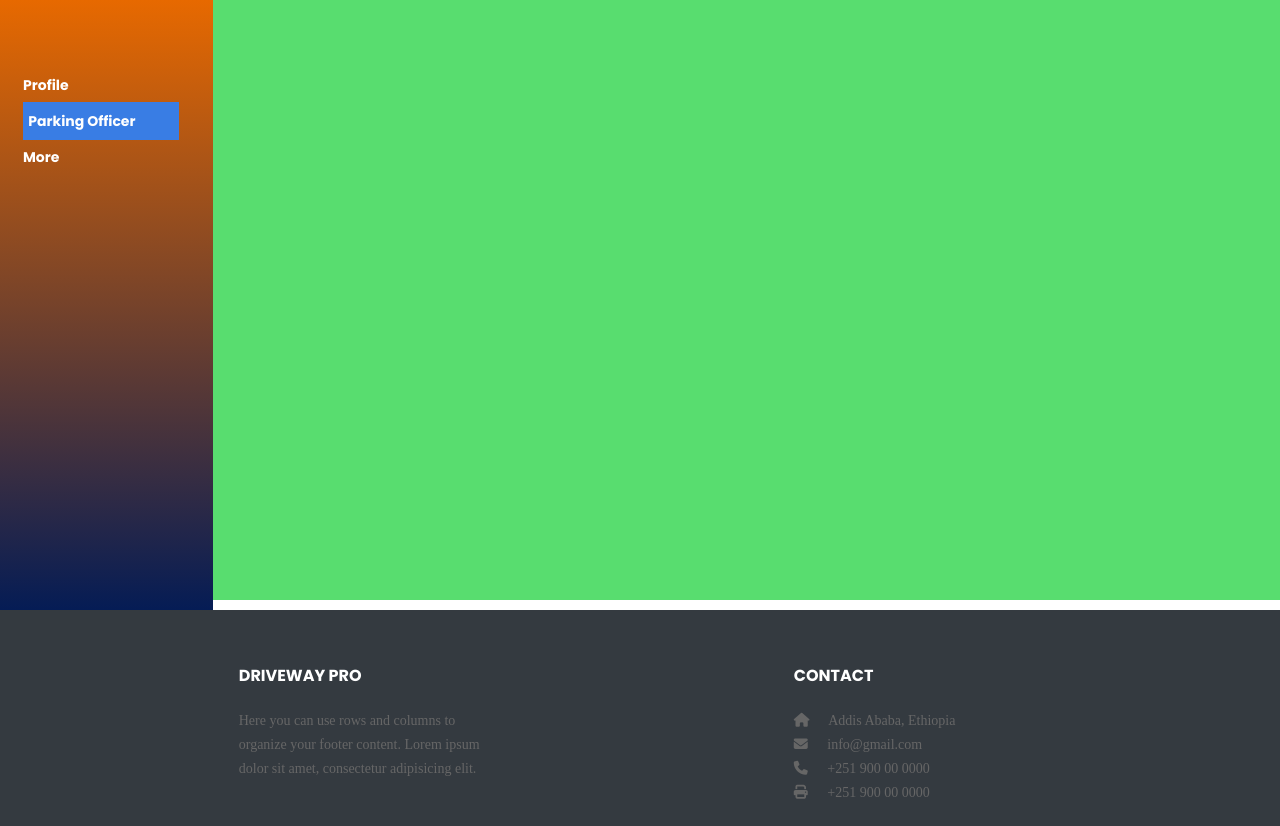
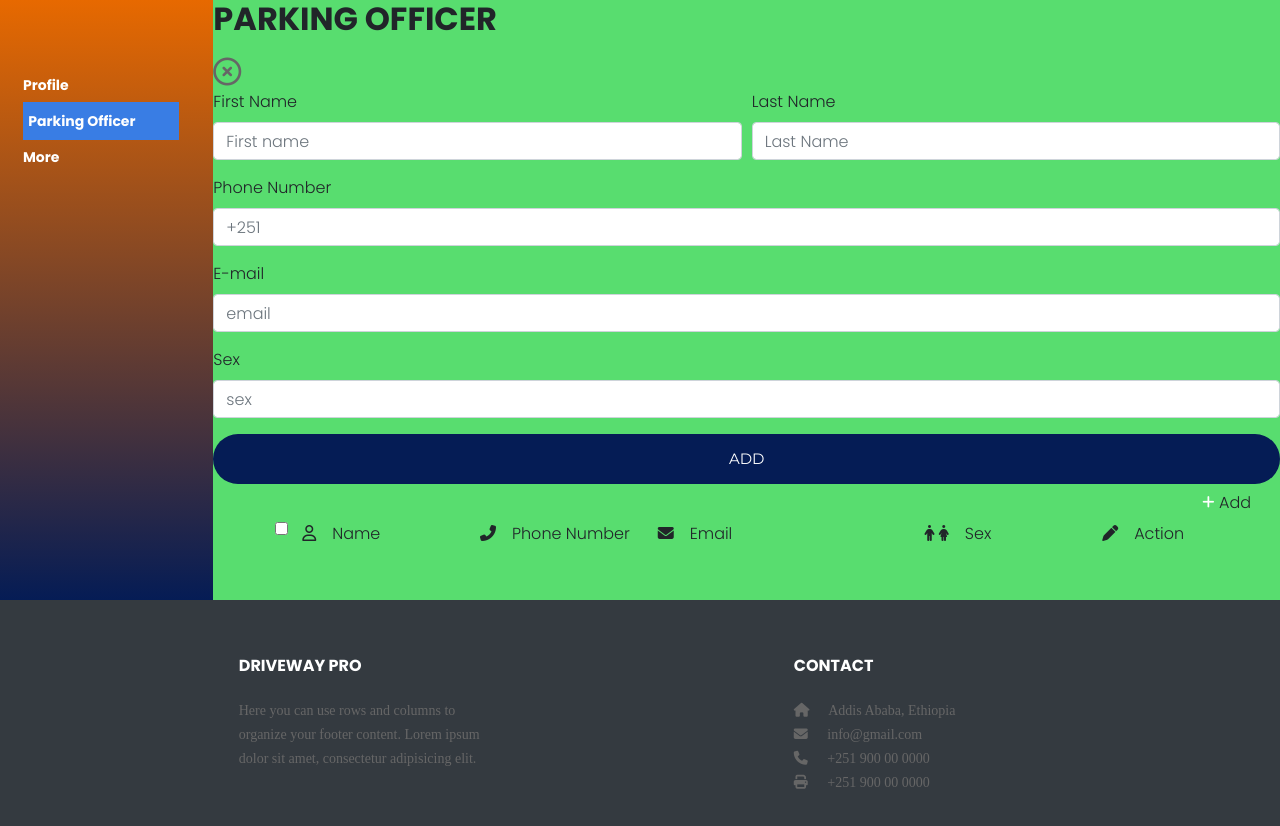
Before and after one commit to Ge-eez/Driveway-Pro-Webapp, a plain HTML site: page company_page.html in a window 1280 px wide. Both pictures are taken after a click on the link "Parking Officer". Shown: the top 826 px of the page. Drawn offline with nearby package versions, Linux system fonts and the light colour scheme.

Commit message:
Parking officer part added

```diff
--- a/company_page.html
+++ b/company_page.html
@@ -77,7 +77,7 @@
                                 </div>
                                 <div class="form-group col-md-6">
                                     <label for="fName">Last Name</label>
-                                  <input type="password" class="form-control" id="lName" placeholder="Last Name">
+                                  <input type="text" class="form-control" id="lName" placeholder="Last Name">
                                 </div>
                               </div>
                               <div class="form-group">
@@ -100,9 +100,76 @@
 
                 </div>
 
-                <div class="row tab-content" id="parking-officer">
+                <div class="" id="parking-officer">
+
+                    <h2>Parking Officer</h2>
+
+                    <div id="pop-up">
+                        <a class=" " href="#">
+                            <i id="cancel" class="far fa-times-circle fa-2x" ></i>
+                        </a>
 
 
+                        <form action="#" class="form-container">
+                            <div class="form-row">
+                                <div class="form-group col-md-6">
+                                    <label for="fName">First Name</label>
+                                    <input type="text" class="form-control" id="officer-fName" placeholder="First name">
+                                </div>
+                                <div class="form-group col-md-6">
+                                    <label for="fName">Last Name</label>
+                                    <input type="text" class="form-control" id="officer-lName" placeholder="Last Name">
+                                </div>
+                            </div>
+                            <div class="form-group">
+                                <label for="phone">Phone Number</label>
+                                <input type="text" class="form-control" id="officer-phone" placeholder="+251">
+                            </div>
+                            <div class="form-group">
+                                <label for="inputEamil">E-mail</label>
+                                <input type="email" class="form-control" id="officer-Email" placeholder="email">
+                            </div>
+
+                            <div class="form-group">
+                                <label for="role">Sex</label>
+                                <input type="text" class="form-control" id="officer-sex" placeholder="sex">
+                            </div>
+                            <button type="submit" class="login100-form-btn">Add</button>
+                        </form>
+                    </div>
+
+
+                    <div id="option" class="d-flex flex-row-reverse pr-2">
+                        <button id="add-btn" class="btn mr-2"><i class="fas fa-plus fa-sm " style="color:white"></i> Add</button>
+                    </div>
+
+                    <ul id="header" class="list-inline row no-gutters">
+                        <li class="col-1 ml-0 pl-5 ">
+                            <input class="input-group" type="checkbox" value="" id="selectAll" />
+                        </li>
+                        <li class="col-2 ">
+                            <i class="far fa-user mr-3"></i>Name
+                        </li>
+                        <li class="col-2 ">
+                            <i class="fas fa-phone-alt mr-3 "></i>Phone Number
+                        </li>
+                        <li class="col-3">
+                            <i class="fas fa-envelope mr-3"></i>Email
+                        </li>
+                        <li class="col-2 ">
+                            <i class="fas fa-male"> </i> <i class="fas fa-female mr-3"></i>Sex
+                        </li>
+
+                        <li class="col-2">
+                            <i class="fas fa-pen mr-3"></i></i>Action
+                        </li>
+
+                    </ul>
+
+                    <div class="officers-list addScroll">
+                        <!-- list added from javascript -->
+
+                    </div>
                 </div >
 
                 <div class="row tab-content " id="more">
@@ -197,14 +264,20 @@
 
 
 
-    	<!--===============================================================================================-->
-	<script src="https://ajax.googleapis.com/ajax/libs/jquery/3.5.1/jquery.min.js"></script>
+    <!--===============================================================================================-->
+    <!-- jQuery library -->
+    <script src="https://ajax.googleapis.com/ajax/libs/jquery/3.4.0/jquery.min.js"></script>
+    <!-- Popper JS -->
+    <script src="https://cdnjs.cloudflare.com/ajax/libs/popper.js/1.14.7/umd/popper.min.js"></script>
+    <!-- Latest compiled JavaScript -->
+    <script src="https://maxcdn.bootstrapcdn.com/bootstrap/4.3.1/js/bootstrap.min.js"></script>
 	<!--===============================================================================================-->
 	<script src="https://cdnjs.cloudflare.com/ajax/libs/popper.js/1.14.7/umd/popper.min.js"></script>
 
 	<script src="https://stackpath.bootstrapcdn.com/bootstrap/4.3.1/js/bootstrap.min.js"></script>
 	<script data-search-pseudo-elements defer src="https://use.fontawesome.com/releases/latest/js/all.js"></script>
 
+
 	<!--===============================================================================================-->
 	<script src="./assets/js/company_page.js"></script>
 </body>
```
